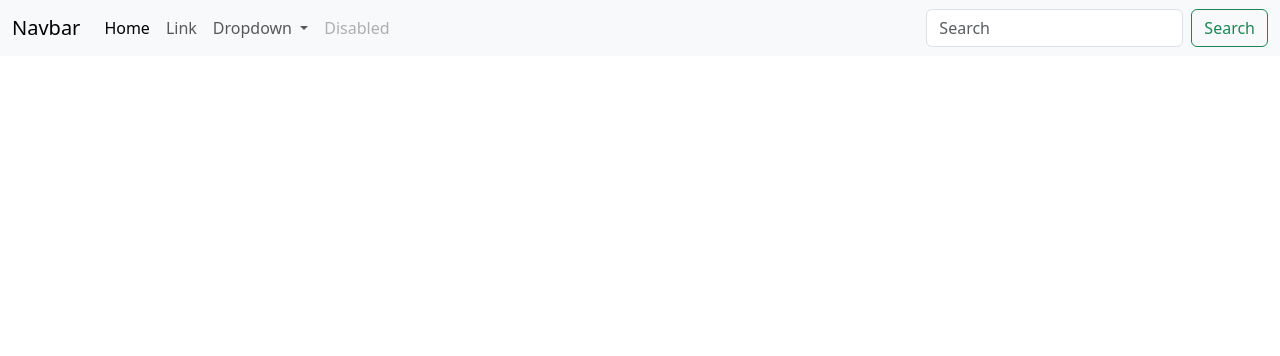
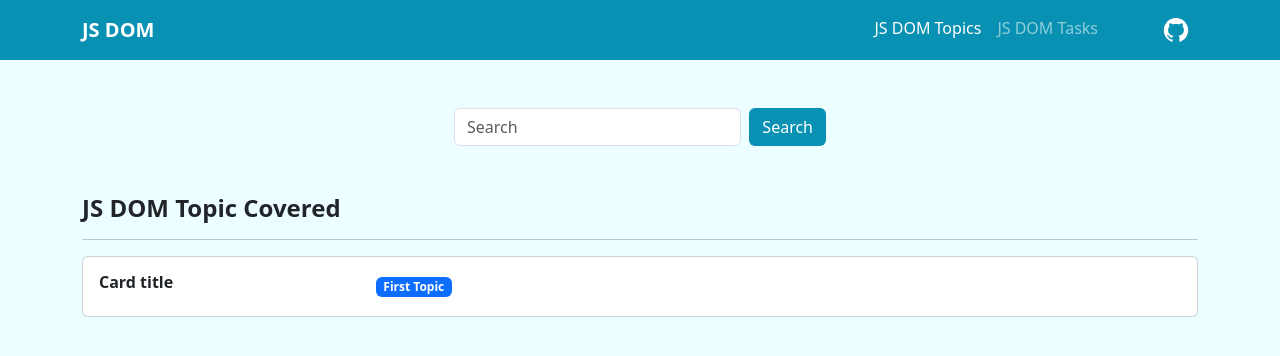
Before and after one commit to er-arunkumarselvam/JavaScript-DOM, a plain HTML site: page index.html in a window 1280 px wide. Drawn offline with Linux system fonts and the light colour scheme.

Commit message:
Design: design the home page

```diff
--- a/index.html
+++ b/index.html
@@ -7,11 +7,15 @@
     <!-- Bootstrap -->
     <link rel="stylesheet" href="./assets/css/bootstrap.min.css" />
   </head>
-  <body>
+  <body style="background: #ecfeff">
     <div class="container-fluid mx-0 px-0">
-      <nav class="navbar navbar-expand-lg bg-body-tertiary">
-        <div class="container-fluid">
-          <a class="navbar-brand" href="#">Navbar</a>
+      <nav
+        class="navbar navbar-expand-lg"
+        data-bs-theme="dark"
+        style="background-color: #0891b2"
+      >
+        <div class="container">
+          <a class="navbar-brand fw-semibold" href="#">JS DOM</a>
           <button
             class="navbar-toggler"
             type="button"
@@ -24,50 +28,69 @@
             <span class="navbar-toggler-icon"></span>
           </button>
           <div class="collapse navbar-collapse" id="navbarSupportedContent">
-            <ul class="navbar-nav me-auto mb-2 mb-lg-0">
+            <ul class="navbar-nav ms-auto mb-2 mb-lg-0">
               <li class="nav-item">
-                <a class="nav-link active" aria-current="page" href="#">Home</a>
+                <a class="nav-link active" aria-current="page" href="#"
+                  >JS DOM Topics</a
+                >
               </li>
               <li class="nav-item">
-                <a class="nav-link" href="#">Link</a>
+                <a class="nav-link" href="#">JS DOM Tasks</a>
               </li>
-              <li class="nav-item dropdown">
+              <li class="nav-item ms-5">
                 <a
-                  class="nav-link dropdown-toggle"
-                  href="#"
-                  role="button"
-                  data-bs-toggle="dropdown"
-                  aria-expanded="false"
+                  class="nav-link"
+                  href="https://github.com/er-arunkumarselvam/JavaScript-DOM"
+                  ><svg
+                    xmlns="http://www.w3.org/2000/svg"
+                    width="28"
+                    height="28"
+                    class="text-white"
+                    viewBox="0 0 1024 1024"
                   >
-                  Dropdown
+                    <path
+                      fill="currentColor"
+                      d="M511.6 76.3C264.3 76.2 64 276.4 64 523.5C64 718.9 189.3 885 363.8 946c23.5 5.9 19.9-10.8 19.9-22.2v-77.5c-135.7 15.9-141.2-73.9-150.3-88.9C215 726 171.5 718 184.5 703c30.9-15.9 62.4 4 98.9 57.9c26.4 39.1 77.9 32.5 104 26c5.7-23.5 17.9-44.5 34.7-60.8c-140.6-25.2-199.2-111-199.2-213c0-49.5 16.3-95 48.3-131.7c-20.4-60.5 1.9-112.3 4.9-120c58.1-5.2 118.5 41.6 123.2 45.3c33-8.9 70.7-13.6 112.9-13.6c42.4 0 80.2 4.9 113.5 13.9c11.3-8.6 67.3-48.8 121.3-43.9c2.9 7.7 24.7 58.3 5.5 118c32.4 36.8 48.9 82.7 48.9 132.3c0 102.2-59 188.1-200 212.9a127.5 127.5 0 0 1 38.1 91v112.5c.8 9 0 17.9 15 17.9c177.1-59.7 304.6-227 304.6-424.1c0-247.2-200.4-447.3-447.5-447.3z"
+                    />
+                  </svg>
                 </a>
-                <ul class="dropdown-menu">
-                  <li><a class="dropdown-item" href="#">Action</a></li>
-                  <li><a class="dropdown-item" href="#">Another action</a></li>
-                  <li><hr class="dropdown-divider" /></li>
-                  <li>
-                    <a class="dropdown-item" href="#">Something else here</a>
               </li>
             </ul>
-              </li>
-              <li class="nav-item">
-                <a class="nav-link disabled" aria-disabled="true">Disabled</a>
-              </li>
-            </ul>
-            <form class="d-flex" role="search">
+          </div>
+        </div>
+      </nav>
+    </div>
+    <!-- Content -->
+    <div class="container mt-5">
+      <div class="my-5">
+        <form class="d-flex col-4 mx-auto" role="search">
           <input
-                class="form-control me-2"
+            class="form-control me-2 shadow-none outline-none"
             type="search"
             placeholder="Search"
             aria-label="Search"
           />
-              <button class="btn btn-outline-success" type="submit">
+          <button
+            class="btn"
+            type="submit"
+            style="background-color: #0891b2; color: #fff"
+          >
             Search
           </button>
         </form>
       </div>
+      <h4 class="fw-semibold">JS DOM Topic Covered</h4>
+      <hr />
+      <div class="card">
+        <div class="card-body row">
+          <div class="col-3">
+            <h6 class="card-title fw-semibold">Card title</h6>
           </div>
-      </nav>
+          <div class="col-9">
+            <span class="badge bg-primary">First Topic</span>
+          </div>
+        </div>
+      </div>
     </div>
 
     <!-- JQery Script -->
```
Lines whose indentation alone changed are shown as unchanged.
